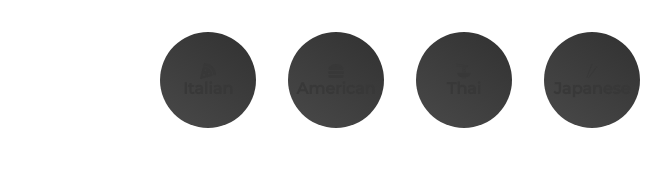
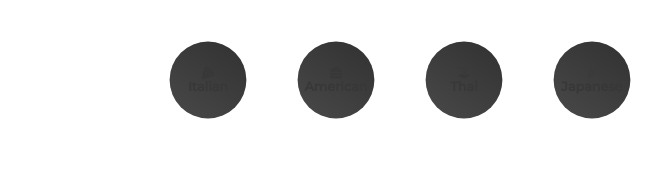
Before and after one commit to OpungoJacob/Recipe-App-React-JS, a React (Create React App) app: page / in a window 1280 px wide. Shown: the top 178 px of the page, without its empty margins (224-895 px from the left). Built offline with nearby package versions, Linux system fonts and the light colour scheme; no server answers.

Commit message:
Update Category.jsx
new

```diff
--- a/src/components/Category.jsx
+++ b/src/components/Category.jsx
@@ -45,8 +45,11 @@
  background: linear-gradient(35deg, #494949, #313131 );
  width: 6rem;
  height: 6rem;
-
+ cursor: pointer;
+ transform: scale(0.8);
 
 `;
 
+
+
 export default Category
```
